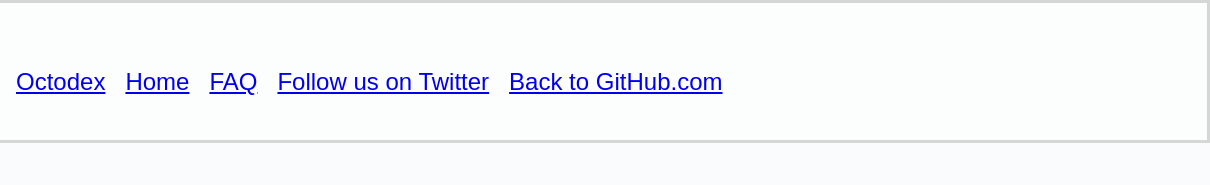
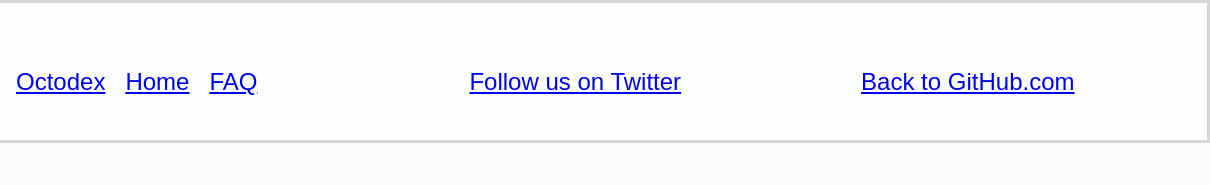
Before and after one commit to Natejjp/octodex, a website: page public/index.html in a window 1280 px wide. Shown: the top 185 px of the page, 70-1280 px from the left. Drawn offline with Linux system fonts and the light colour scheme.

Commit message:
Media lengths

```diff
--- a/public/index.html
+++ b/public/index.html
@@ -27,11 +27,10 @@
           <li>
             <a href="https://octodex.github.com/faq/">FAQ</a>
           </li>
-
-          <li>
+          <li class="leftWordsA">
             <a href="https://twitter.com/githubdesign">Follow us on Twitter</a>
           </li>
-          <li>
+          <li class="leftWordsB">
             <a href="https://github.com/">Back to GitHub.com</a>
           </li>
         </ul>
--- a/public/screen.css
+++ b/public/screen.css
@@ -80,5 +80,51 @@ footer {
   border: 3px solid rgb(213, 214, 214);
 }
 
+@media all and (min-width: 600px) {
+  .leftWordsA {
+    margin-left: 30%;
+  }
+  .leftWordsB {
+    margin-left: 50%;
+  }
+  /* section img {
+    max-width: 500px;
+    height: auto;
+  } */
+}
+
+@media all and (min-width: 700px) {
+  .leftWordsA {
+    margin-left: 40%;
+  }
+  .leftWordsB {
+    margin-left: 50%;
+  }
+}
+
 @media all and (min-width: 800px) {
+  .leftWordsA {
+    margin-left: 50%;
+  }
+  .leftWordsB {
+    margin-left: 50%;
+  }
 }
+
+@media all and (min-width: 1000px) {
+  .leftWordsA {
+    margin-left: 8rem;
+  }
+  .leftWordsB {
+    margin-left: 2rem;
+  }
+}
+
+@media all and (min-width: 1100px) {
+  .leftWordsA {
+    margin-left: 12rem;
+  }
+  .leftWordsB {
+    margin-left: 10rem;
+  }
+}
```
